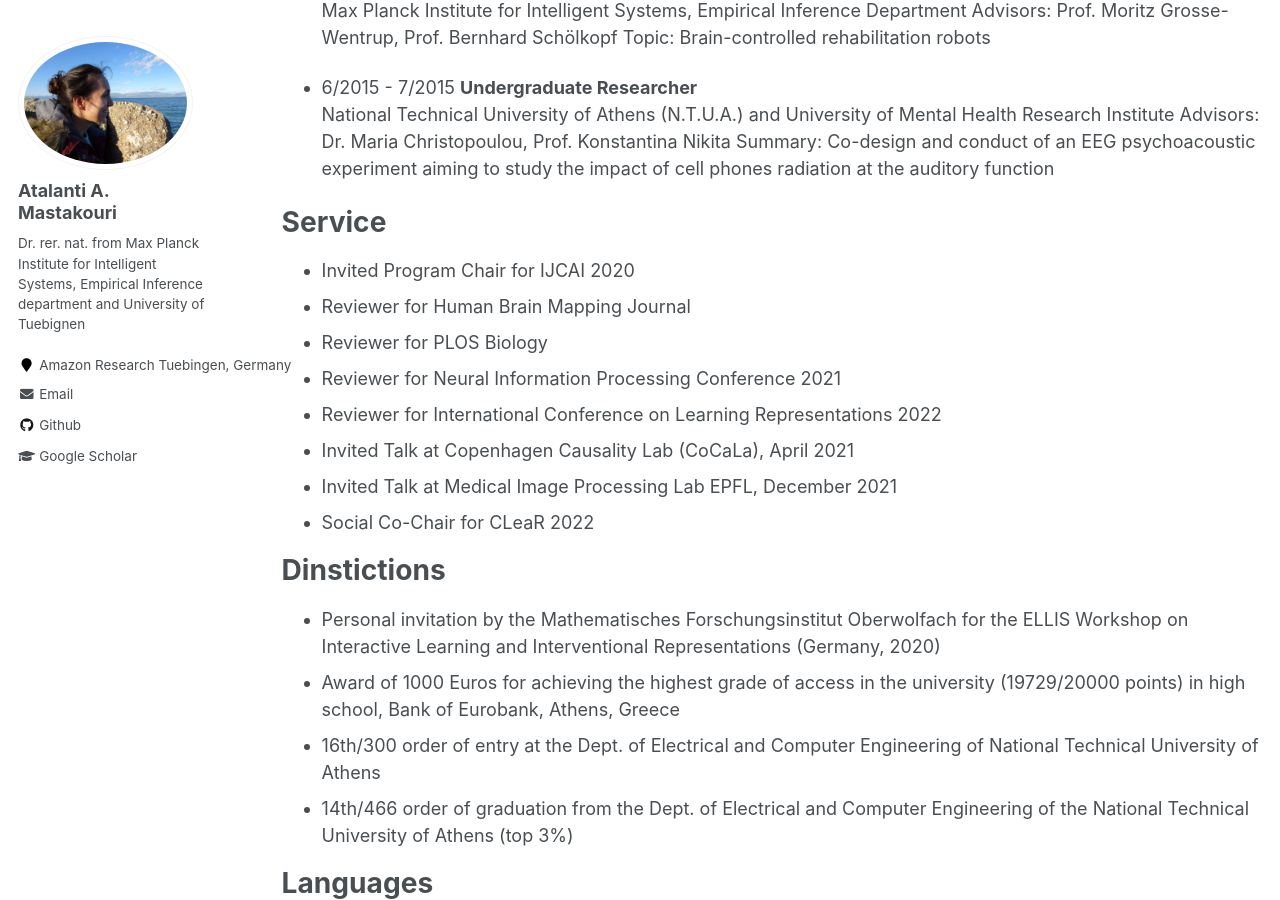
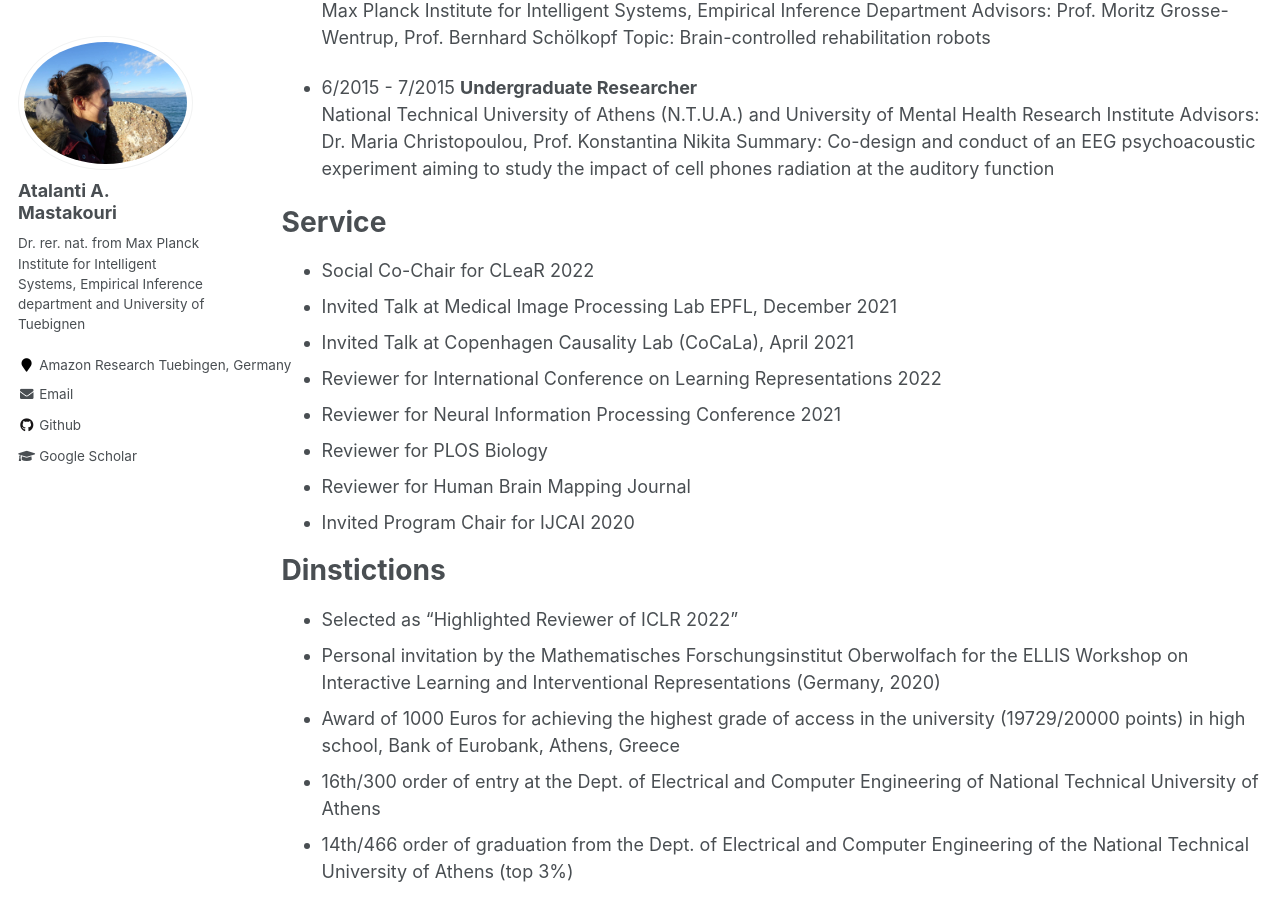
Before and after one commit to atalanti/atalanti.github.io, a Jekyll site: the page built from _pages/cv.md, in a window 1280 px wide and 900 px high, scrolled down 1269 px. Built offline with Jekyll 4.4.1, drawn with Linux system fonts in a browser that asks for light colours.

Commit message:
Update cv.md

```diff
--- a/_pages/cv.md
+++ b/_pages/cv.md
@@ -59,17 +59,18 @@ cell phones radiation at the auditory function
 
 Service
 ======
+* Social Co-Chair for CLeaR 2022
+* Invited Talk at Medical Image Processing Lab EPFL, December 2021
+* Invited Talk at Copenhagen Causality Lab (CoCaLa), April 2021
+* Reviewer for International Conference on Learning Representations 2022
+* Reviewer for Neural Information Processing Conference 2021
+* Reviewer for PLOS Biology
+* Reviewer for Human Brain Mapping Journal
 * Invited Program Chair for IJCAI 2020
-* Reviewer for Human Brain Mapping Journal
-* Reviewer for PLOS Biology
-* Reviewer for Neural Information Processing Conference 2021
-* Reviewer for International Conference on Learning Representations 2022
-* Invited Talk at Copenhagen Causality Lab (CoCaLa), April 2021
-* Invited Talk at Medical Image Processing Lab EPFL, December 2021
-* Social Co-Chair for CLeaR 2022
 
 Dinstictions
 ======
+* Selected as "Highlighted Reviewer of ICLR 2022"
 * Personal invitation by the Mathematisches Forschungsinstitut Oberwolfach for the ELLIS Workshop on Interactive Learning and Interventional Representations (Germany, 2020)
 * Award of 1000 Euros for achieving the highest grade of access in the university (19729/20000 points) in high school, Bank of Eurobank, Athens, Greece
 * 16th/300 order of entry at the Dept. of Electrical and Computer Engineering of National Technical University of Athens
```
